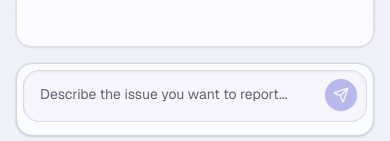
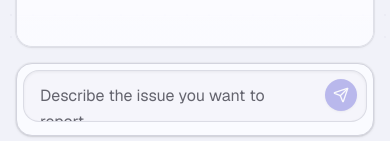
Before and after one commit to murtaza9611/covis-ai-bot, a Next.js app: page /chat in a window 390 px wide. Shown: the part 700-841 px from the top of the page. Built offline with nearby package versions, Linux system fonts and the light colour scheme.

Commit message:
adjusted zoom view on ios

```diff
--- a/components/chat-input.tsx
+++ b/components/chat-input.tsx
@@ -104,7 +104,7 @@ export function ChatInput({
               disabled={hardDisabled}
               aria-busy={isSending || undefined}
               className={cn(
-                'min-h-[52px] w-full resize-none overflow-x-hidden [overflow-wrap:anywhere] rounded-xl py-3 pl-4 pr-[3.75rem] text-sm leading-relaxed text-foreground antialiased',
+                'min-h-[52px] w-full resize-none overflow-x-hidden [overflow-wrap:anywhere] rounded-xl py-3 pl-4 pr-[3.75rem] text-base md:text-sm leading-relaxed text-foreground antialiased',
                 /* Light: crisp typing well — inset depth + readable border */
                 'border border-border/75 bg-background shadow-[inset_0_1px_3px_oklch(0_0_0/0.06)]',
                 'placeholder:text-muted-foreground/90',
```
